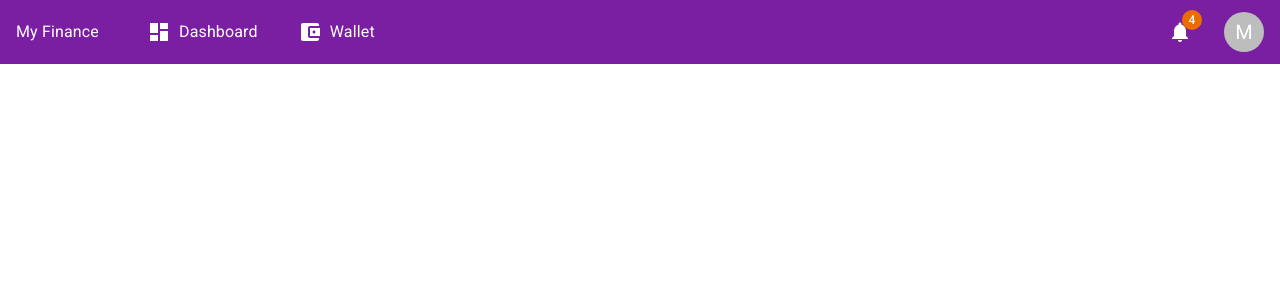
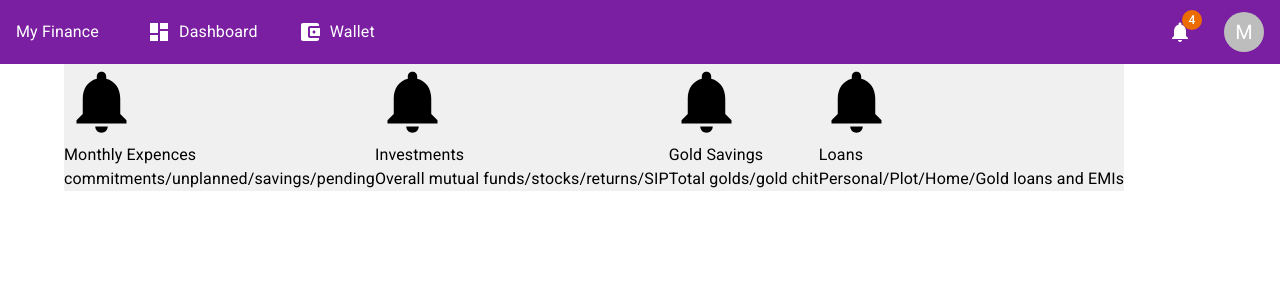
Before and after one commit to cra2ycoder/my-finance, a Next.js app: page /dashboard in a window 1280 px wide. Shown: the top 300 px of the page. Built offline with nearby package versions, Linux system fonts and the light colour scheme.

Commit message:
dashboard comp included in the dashboard grid

```diff
--- a/pages/dashboard.tsx
+++ b/pages/dashboard.tsx
@@ -1,10 +1,18 @@
+import Box from '@mui/material/Box'
 import Header from '@components/Header'
-import Box from '@mui/material/Box'
+import DashboardGrid from '@components/DashboardGrid'
+import Container from '@mui/material/Container'
+import { useRouter } from 'next/router'
 
 function Dashboard() {
   return (
     <Box>
       <Header />
+      <Container>
+        <Box sx={{ display: 'flex' }}>
+          <DashboardGrid />
+        </Box>
+      </Container>
     </Box>
   )
 }
```
